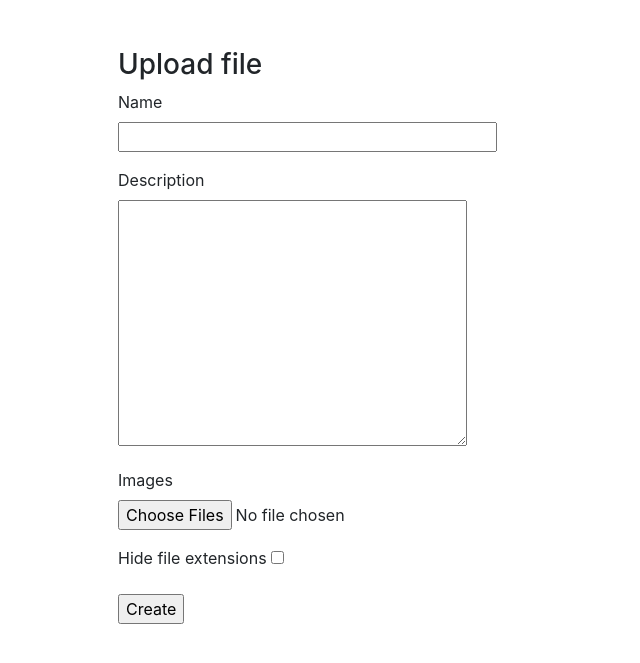
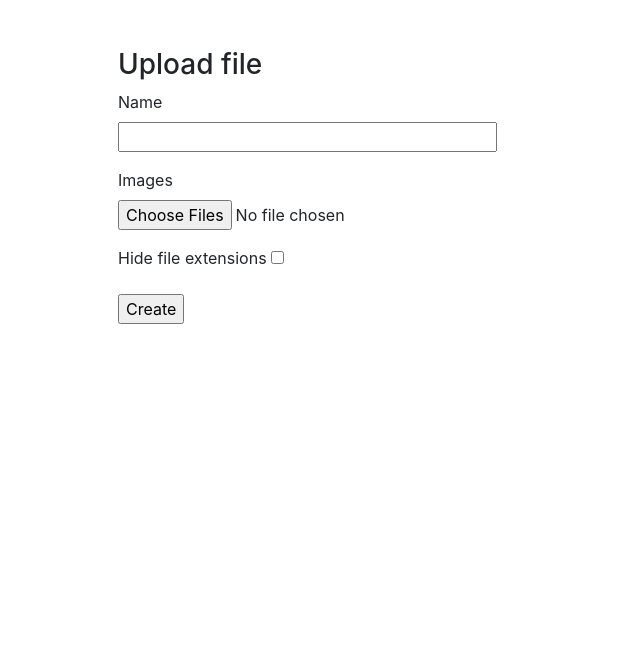
Before and after one commit to johbud/online_contact_sheet, a Flask app: page /create in a window 1280 px wide. Shown: the part 56-719 px from the top of the page, without its empty margins (0-640 px from the left). Run offline with Flask 2, Linux system fonts and the light colour scheme; the visitor is signed in with stand-in values (Sample User, id 1); some libraries are stand-ins or nearby versions.

Commit message:
Added temporary invite key support. Removed unused field from create form.

```diff
--- a/app/forms.py
+++ b/app/forms.py
@@ -3,6 +3,7 @@ from flask_wtf.file import FileRequired, FileAllowed
 from wtforms import StringField, PasswordField, BooleanField, SubmitField, FileField, MultipleFileField, TextAreaField
 from wtforms.validators import DataRequired, EqualTo, ValidationError
 from app.models import User
+from config import Config
 
 class LoginForm(FlaskForm):
     username = StringField("Username", validators=[DataRequired()])
@@ -11,6 +12,8 @@ class LoginForm(FlaskForm):
     submit = SubmitField("Sign in")
 
 class RegisterForm(FlaskForm):
+    if Config.PRIVATE:
+        private_key = StringField("Invite key", validators=[DataRequired()])
     username = StringField("Username", validators=[DataRequired()])
     password = PasswordField("Password", validators=[DataRequired()])
     password_confirm = PasswordField("Confirm password", validators=[DataRequired(), EqualTo("password")])
@@ -23,7 +26,6 @@ class RegisterForm(FlaskForm):
 
 class NewContactsheetForm(FlaskForm):
     name = StringField("Name", validators=[DataRequired()])
-    description = TextAreaField("Description")
     files = MultipleFileField("Images", validators=[FileAllowed(["jpg", "png"], "Only JPEG and PNG images allowed.")])
     hide_extension = BooleanField("Hide file extensions")
     submit = SubmitField("Create")
--- a/app/routes.py
+++ b/app/routes.py
@@ -48,6 +48,10 @@ def register():
 
     form = RegisterForm()
     if form.validate_on_submit():
+        if Config.PRIVATE:
+            if form.private_key.data != Config.PRIVATE_REGISTRATION_KEY:
+                flash("Invalid invite key.")
+                return render_template("register.html", form=form)
         user = User(username=form.username.data)
         user.set_password(form.password.data)
         db.session.add(user)
@@ -66,7 +70,7 @@ def create_contactsheet():
     form = NewContactsheetForm()
 
     if form.validate_on_submit():
-        sheet = Sheet(name=form.name.data, description=form.description.data, user_id=current_user.get_id())
+        sheet = Sheet(name=form.name.data, user_id=current_user.get_id())
         sheet.set_uuid()
         db.session.add(sheet)
         db.session.flush()
--- a/app/templates/create.html
+++ b/app/templates/create.html
@@ -15,7 +15,7 @@
   {% endif %}
   {% endwith %}
 
-    <form class="dropzone" action="{{ url_for("create_contactsheet") }}" method="post" enctype="multipart/form-data" novalidate>
+    <form action="{{ url_for("create_contactsheet") }}" method="post" enctype="multipart/form-data" novalidate>
       {{ form.hidden_tag() }}
       <div class="form-group">
         {{ form.name.label }}<br>
@@ -23,10 +23,6 @@
         {% for error in form.name.errors %}
         <p class="text-danger"><em>{{ error }}</em></p>
         {% endfor %}
-      </div>
-      <div class="form-group">
-        {{ form.description.label }}<br>
-        {{ form.description(cols="32", rows="10") }}
       </div>
 
       <div class="form-group">
--- a/config.py
+++ b/config.py
@@ -10,3 +10,5 @@ class Config(object):
     AWS_REGION = os.environ.get("AWS_REGION")
     S3_BUCKET = os.environ.get("S3_BUCKET")
     S3_URL = os.environ.get("S3_URL")
+    PRIVATE = True
+    PRIVATE_REGISTRATION_KEY = os.environ.get("PRIVATE_REGISTRATION_KEY")
```
Also changed, not shown: app/templates/register.html (+11 -0 lines).
